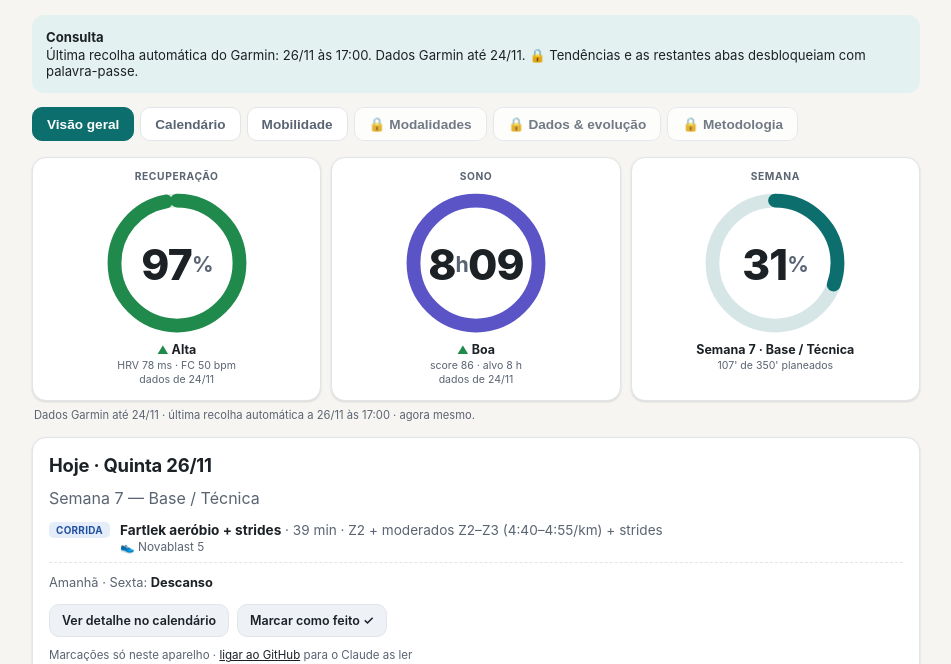
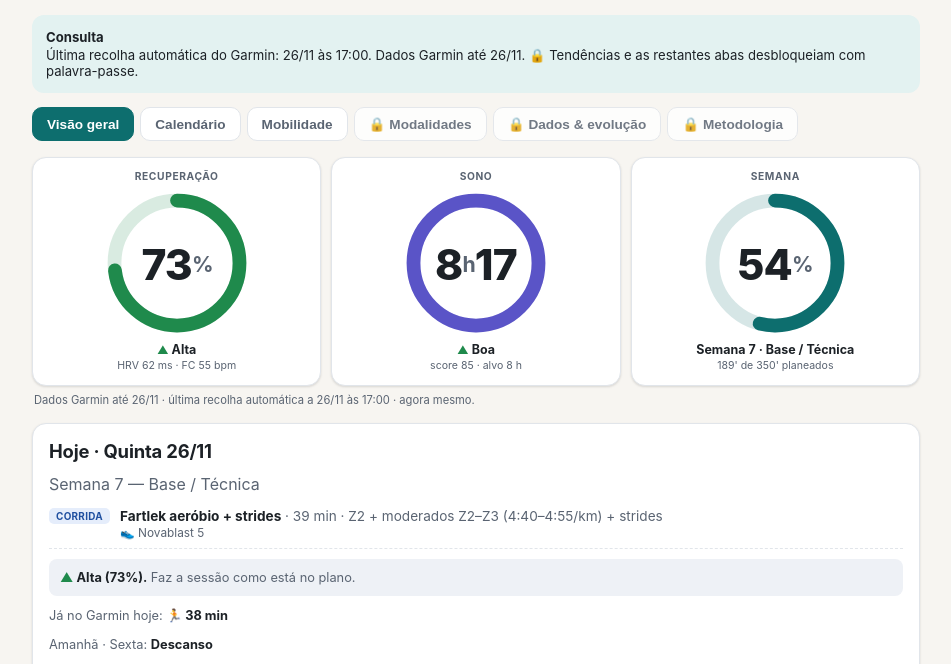
Before and after one commit to Tcorreia9/Vilamoura-703, a plain HTML site: page index.html in a window 1280 px wide. Shown: the part 112-776 px from the top of the page, without its empty margins (164-1115 px from the left). Drawn offline with Linux system fonts and the light colour scheme.

Commit message:
Dados Garmin 26 Nov 17:00 (natação de quarta + fartlek)
Co-Authored-By: Claude Opus 5.5 <noreply@anthropic.com>
Claude-Session: https://claude.ai/code/session_01ANeW1ADsNowWet2nVhj6td

```diff
--- a/index.html
+++ b/index.html
@@ -378,7 +378,7 @@ details.tv summary{cursor:pointer; color:var(--text-dim); font-weight:600;}
   </div>
 
   <div class="stravabox">
-    <div class="txt"><b>Consulta</b>Última recolha automática do Garmin: 24/11 às 13:37. Dados Garmin até 24/11. 🔒 Tendências e as restantes abas desbloqueiam com palavra-passe.</div>
+    <div class="txt"><b>Consulta</b>Última recolha automática do Garmin: 26/11 às 17:00. Dados Garmin até 26/11. 🔒 Tendências e as restantes abas desbloqueiam com palavra-passe.</div>
   </div>
 
   <div class="tabs">
@@ -460,7 +460,7 @@ details.tv summary{cursor:pointer; color:var(--text-dim); font-weight:600;}
   <footer>Plano gerado com base em metodologias publicamente documentadas de Dan Lorang, Dan Plews, Lance Watson e Kristian Blummenfelt/Olav Bu — adaptado ao teu volume disponível. Ajusta sempre pela tua sensação, sono e histórico de lesões.<span class="fesync" style="display:block"></span></footer>
 </div>
 
-<script>window.__SNAP={"rec":{"data":"2026-11-24","idx":97,"hrv":78,"fcr":50},"sleep":{"data":"2026-11-24","sono":8.15,"score":86},"acts":[{"data":"2026-11-23","tipo":"lap_swimming","min":31.9},{"data":"2026-11-24","tipo":"virtual_ride","min":75.1}],"asof":"2026-11-24","garminAt":"2026-11-24T13:37:45Z"};window.__FE_BASE={"2026-10-12":[true],"2026-10-13":[true],"2026-10-14":[true],"2026-10-15":[true],"2026-10-16":[true],"2026-10-17":[true],"2026-10-18":[true],"2026-10-19":[true],"2026-10-20":[true],"2026-10-21":[true],"2026-10-22":[true,true],"2026-10-23":[true],"2026-10-26":[true,true],"2026-10-27":[false,true],"2026-10-28":[true],"2026-10-29":[true,false],"2026-10-30":[true],"2026-10-31":[true],"2026-11-01":[true],"2026-11-02":[true,false],"2026-11-03":[true,true],"2026-11-04":[true],"2026-11-05":[true,true],"2026-11-06":[true],"2026-11-08":[true]};</script>
+<script>window.__SNAP={"rec":{"data":"2026-11-26","idx":73,"hrv":62,"fcr":55},"sleep":{"data":"2026-11-26","sono":8.28,"score":85},"acts":[{"data":"2026-11-23","tipo":"lap_swimming","min":31.9},{"data":"2026-11-24","tipo":"virtual_ride","min":75.1},{"data":"2026-11-25","tipo":"lap_swimming","min":44.1},{"data":"2026-11-26","tipo":"running","min":37.5}],"asof":"2026-11-26","garminAt":"2026-11-26T17:00:04Z"};window.__FE_BASE={"2026-10-12":[true],"2026-10-13":[true],"2026-10-14":[true],"2026-10-15":[true],"2026-10-16":[true],"2026-10-17":[true],"2026-10-18":[true],"2026-10-19":[true],"2026-10-20":[true],"2026-10-21":[true],"2026-10-22":[true,true],"2026-10-23":[true],"2026-10-26":[true,true],"2026-10-27":[false,true],"2026-10-28":[true],"2026-10-29":[true,false],"2026-10-30":[true],"2026-10-31":[true],"2026-11-01":[true],"2026-11-02":[true,false],"2026-11-03":[true,true],"2026-11-04":[true],"2026-11-05":[true,true],"2026-11-06":[true],"2026-11-08":[true]};</script>
 <script>
 (function(){
 /* ============ DATE / RACE CONSTANTS ============ */
--- a/sw.js
+++ b/sw.js
@@ -1,5 +1,5 @@
-/* Service worker: rede primeiro (revalida sempre), cache para offline. Build 3a3ddb75cd */
-const CACHE = 'plano703-3a3ddb75cd';
+/* Service worker: rede primeiro (revalida sempre), cache para offline. Build a1161abe07 */
+const CACHE = 'plano703-a1161abe07';
 const CORE = ['./', 'index.html', 'manifest.webmanifest', 'keys.json', 'payload.bin', 'icon-192.png', 'icon-512.png', 'apple-touch-icon.png'];
 self.addEventListener('install', e => {
   e.waitUntil((async () => {
```
Also changed, not shown: 1 other file.
